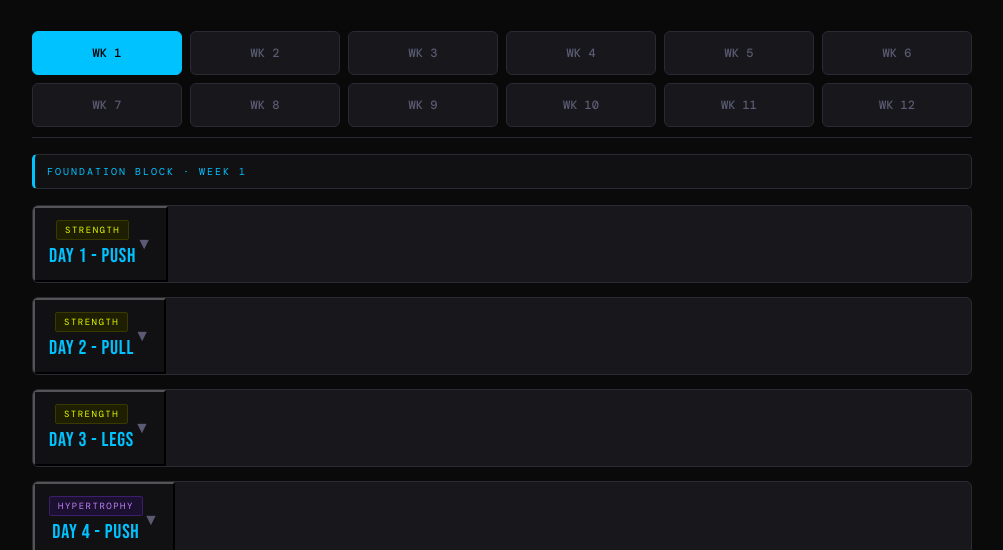
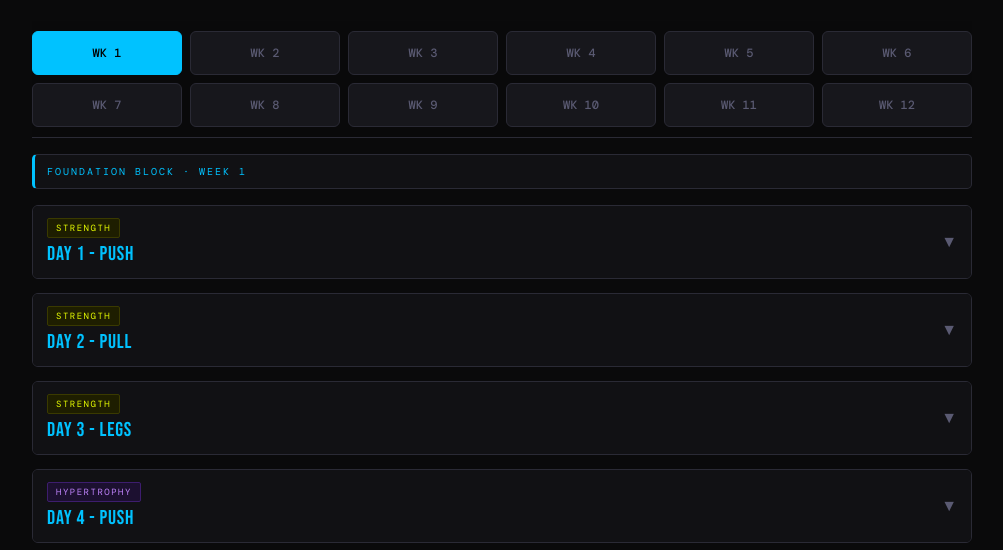
Before and after one commit to Z3dddd/workout-program, a plain HTML site: page index.html in a window 1280 px wide. Shown: the part 196-746 px from the top of the page, without its empty margins (138-1141 px from the left). Drawn offline with nearby package versions, Linux system fonts and the light colour scheme.

Commit message:
fix: make day dropdown header fill card width
Update the day toggle button styling so the clickable header spans the full day card container width.

Made-with: Cursor

```diff
--- a/assets/css/styles.css
+++ b/assets/css/styles.css
@@ -159,14 +159,18 @@ body {
 }
 
 .day-header {
+  width: 100%;
   min-height: 48px;
   padding: 12px 14px;
   background: var(--surface);
+  border: none;
   cursor: pointer;
   display: flex;
   justify-content: space-between;
   align-items: center;
   user-select: none;
+  text-align: left;
+  appearance: none;
 }
 
 .day-header:focus-visible {
```
